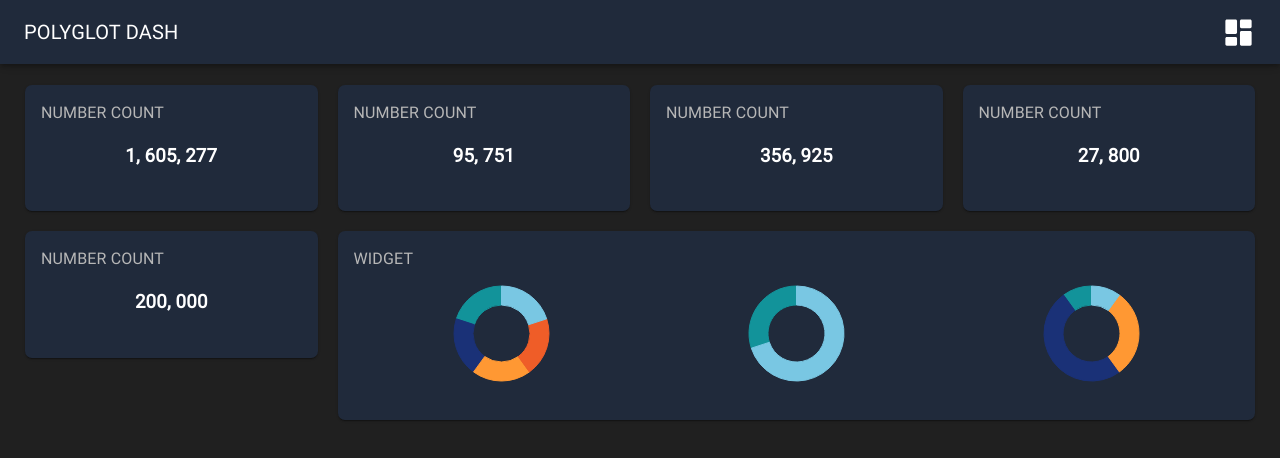
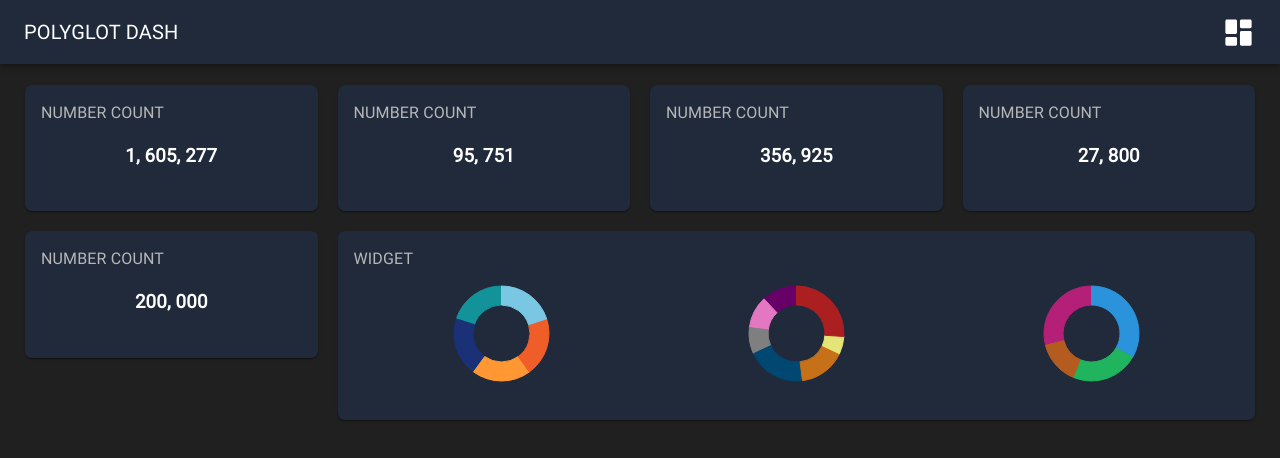
Before and after one commit to sethvm/polyglot-dash, a React (Create React App) app: page / in a window 1280 px wide. Shown: the top 458 px of the page. Built offline with nearby package versions, Linux system fonts and the light colour scheme.

Commit message:
add custom charting colours

```diff
--- a/src/Dash.js
+++ b/src/Dash.js
@@ -16,15 +16,20 @@ export default function Dash() {
     const dash = styleDash();
 
     const data1 = [
-        { angle: 70, radius: 10, innerRadius: 6 },
-        { angle: 30, radius: 10, innerRadius: 6 }
+        { angle: 26, radius: 10, innerRadius: 6, color: '#AB1F20' },
+        { angle: 6, radius: 10, innerRadius: 6, color: '#E5E577' },
+        { angle: 16, radius: 10, innerRadius: 6, color: '#C67017' },
+        { angle: 20, radius: 10, innerRadius: 6, color: '#004771' },
+        { angle: 9, radius: 10, innerRadius: 6, color: '#7F7F7F' },
+        { angle: 11, radius: 10, innerRadius: 6, color: '#E377C2' },
+        { angle: 12, radius: 10, innerRadius: 6, color: '#670067' }
     ]
 
     const data2 = [
-        { angle: 10, radius: 10, innerRadius: 6 },
-        { angle: 30, radius: 10, innerRadius: 6 },
-        { angle: 50, radius: 10, innerRadius: 6 },
-        { angle: 10, radius: 10, innerRadius: 6 }
+        { angle: 33, radius: 10, innerRadius: 6, color: '#2B93DB' },
+        { angle: 23, radius: 10, innerRadius: 6, color: '#1FB45D' },
+        { angle: 15, radius: 10, innerRadius: 6, color: '#B45C1F' },
+        { angle: 29, radius: 10, innerRadius: 6, color: '#B41F77' }
     ]
 
     return(
@@ -55,8 +60,8 @@ export default function Dash() {
                 <Widget lg={9} md={9} sm={8} xs={12}
                 header='WIDGET'>
                     <DonutChart />
-                    <DonutChart data={data1} />
-                    <DonutChart data={data2} />
+                    <DonutChart data={data1} color='literal' />
+                    <DonutChart data={data2} color='literal' />
                 </Widget>
             </Grid>
         </div>
--- a/src/components/DonutChart.js
+++ b/src/components/DonutChart.js
@@ -11,6 +11,7 @@ export default class DonutChart extends Component {
     render() {
         return (
             <RadialChart
+            colorType={this.props.color}
             width={this.props.width}
             height={this.props.height}
             data={this.state.data} />
@@ -19,6 +20,7 @@ export default class DonutChart extends Component {
 }
 
 DonutChart.defaultProps = {
+    color: 'category',
     width: 125,
     height: 125,
     data: [
```
